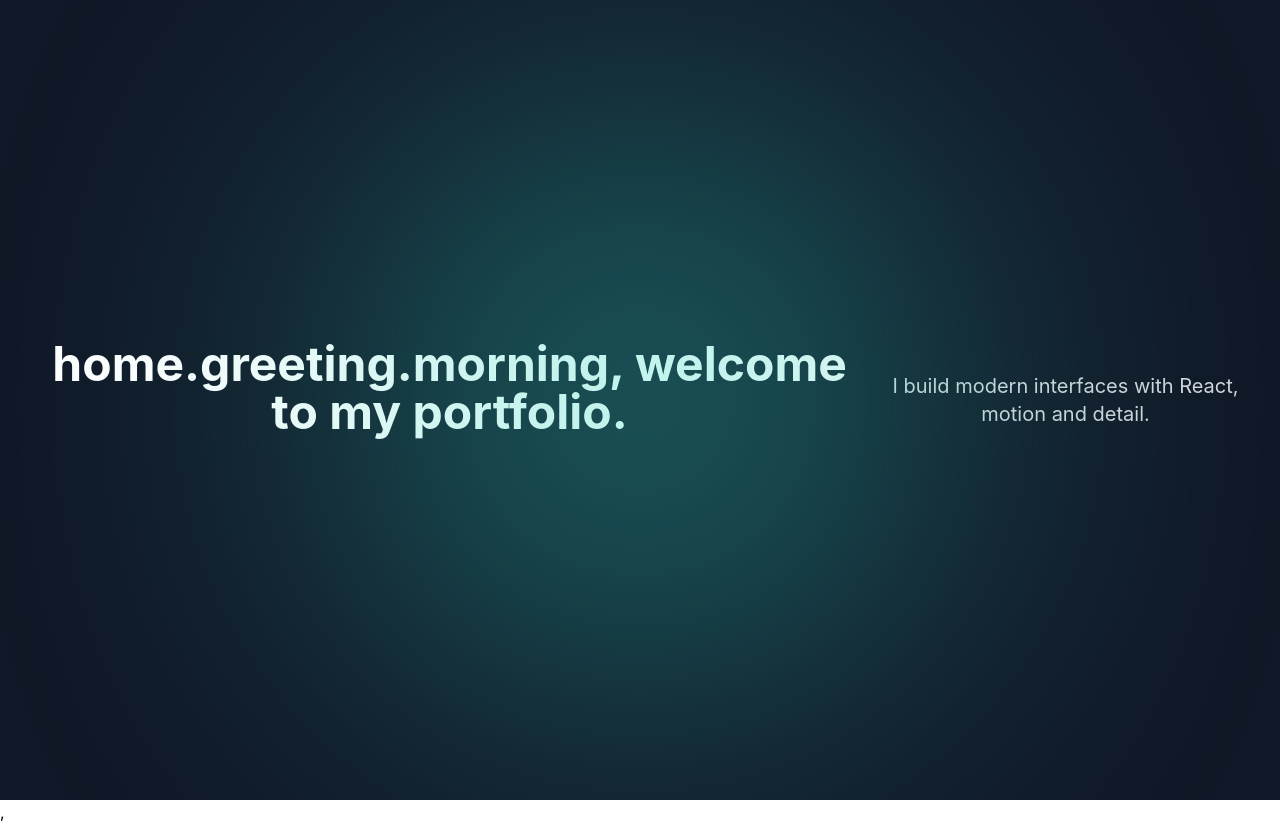
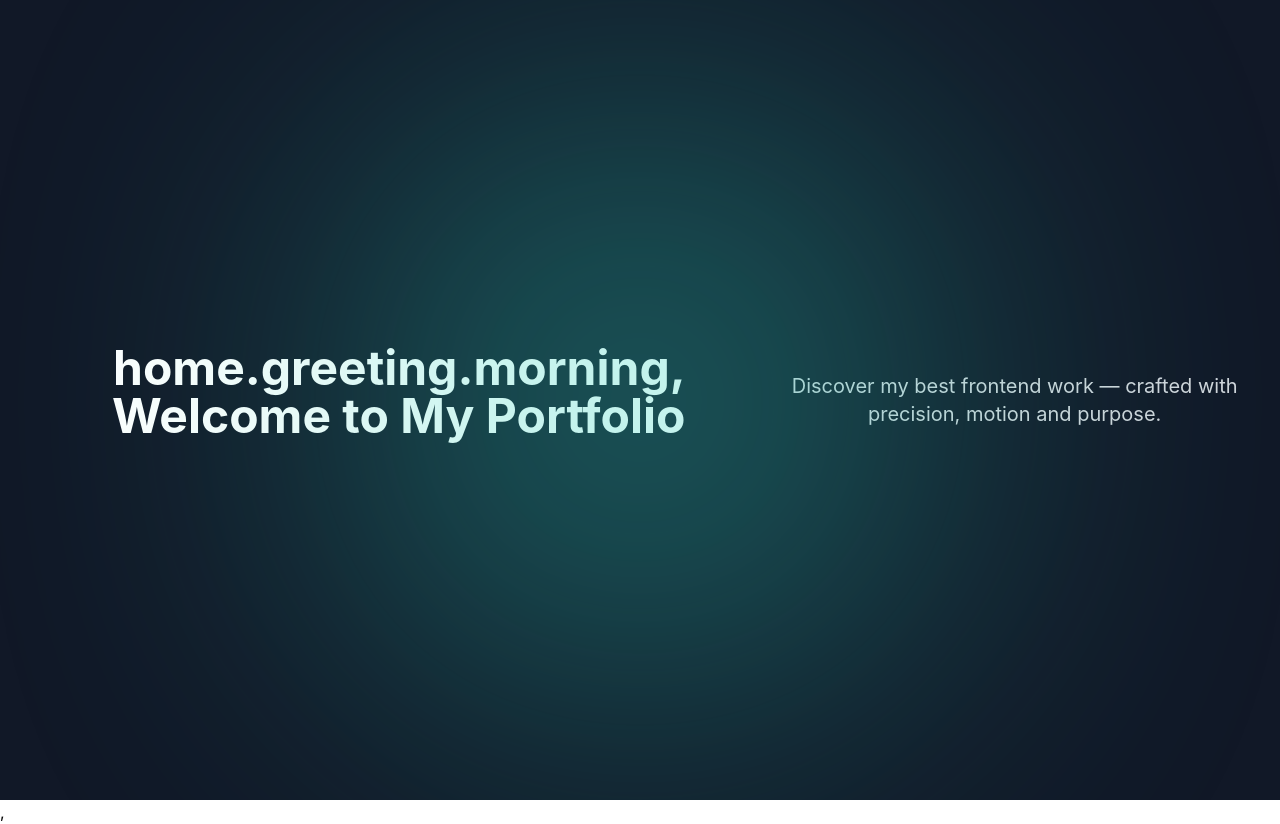
Before and after one commit to quim-romero/portfolio, a React (Vite) app: page / in a window 1280 px wide. Built offline with nearby package versions, Linux system fonts and the light colour scheme.

Commit message:
feat: replace static title and subtitle with translated text

```diff
--- a/src/pages/Home.tsx
+++ b/src/pages/Home.tsx
@@ -1,9 +1,12 @@
 import Layout from "../layout/Layout";
 import HeroBackground from "../components/HeroBackground";
-import { useGreeting } from '../hooks/useGreeting';
+import { useGreeting } from "../hooks/useGreeting";
+import { t } from "../i18n/translations";
+import { useLanguage } from "../hooks/LanguageProvider";
 
 export default function Home() {
   const greeting = useGreeting();
+  const { lang } = useLanguage();
 
   return (
     <Layout>
@@ -13,11 +16,11 @@ export default function Home() {
         aria-label="Homepage hero section"
         className="relative min-h-screen flex items-center justify-center px-6 text-center bg-light dark:bg-dark text-text-base dark:text-text-light"
       >
-        <h1 className="text-4xl md:text-5xl font-bold mb-6 text-gray-900 dark:text-white">
-          {greeting}, welcome to my portfolio.
+        <h1 className="text-4xl md:text-5xl font-bold mb-4 text-gray-900 dark:text-white">
+          {greeting}, {t("home", "title", lang)}
         </h1>
         <p className="text-lg md:text-xl text-gray-700 dark:text-gray-300 max-w-2xl mx-auto">
-          I build modern interfaces with React, motion and detail.
+          {t("home", "subtitle", lang)}
         </p>
 
         <HeroBackground />
```
